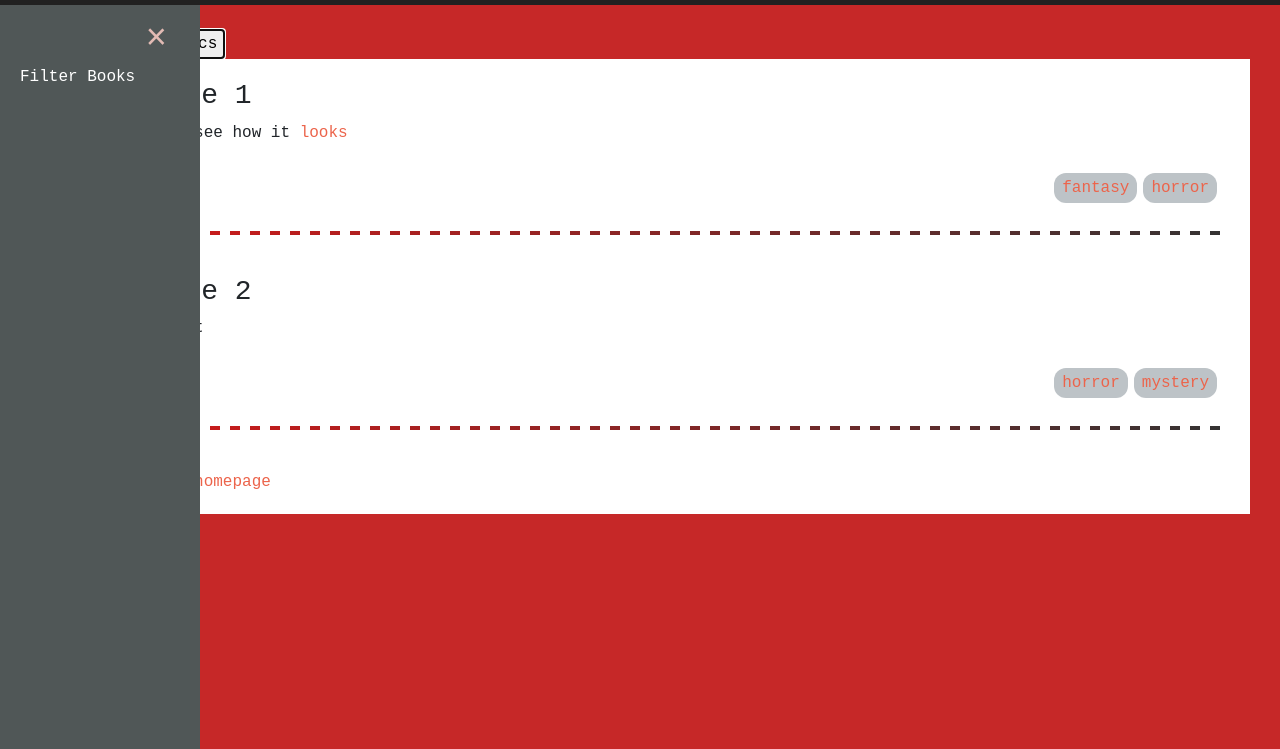
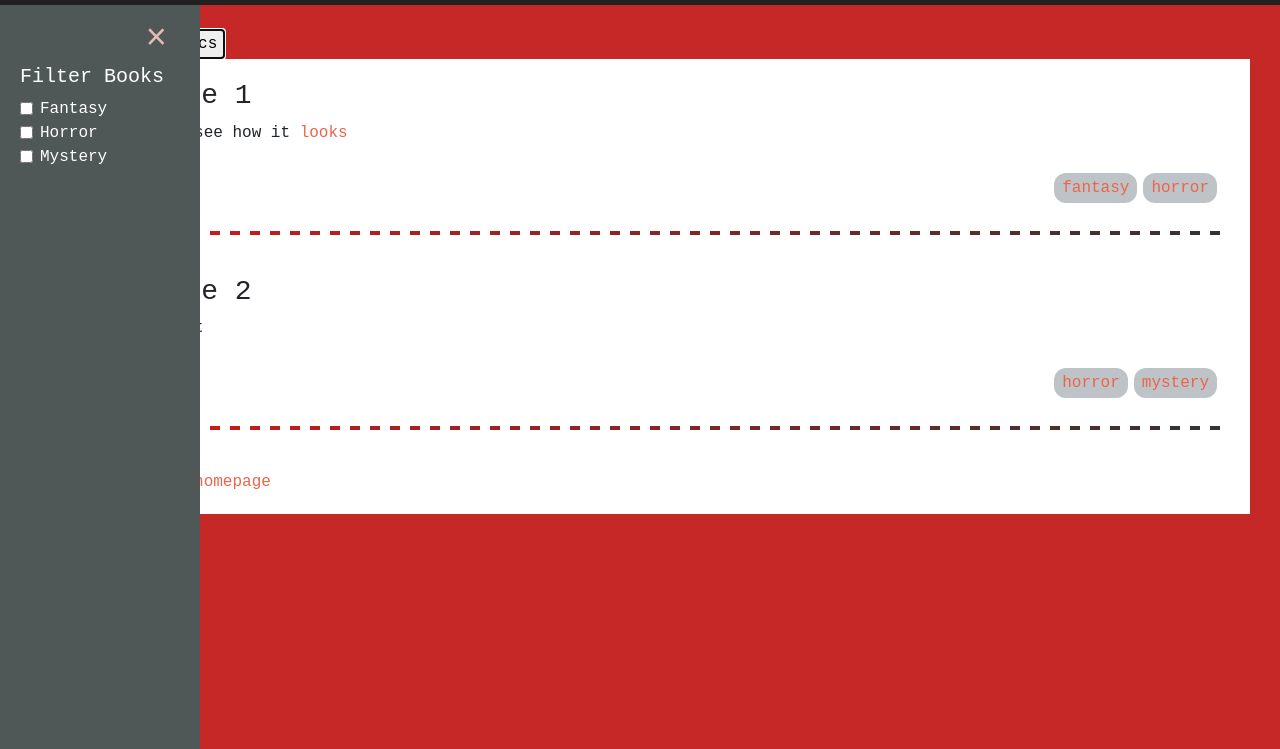
Before and after one commit to gbarboza12/lguide, a Gatsby site: page /categories/books/ in a window 1280 px wide. Both pictures are taken after a click on the button "Filter by Topics". Shown: the part 51-800 px from the top of the page. Built offline with nearby package versions, Linux system fonts and the light colour scheme; Gatsby itself is replaced by a stand-in of ours.

Commit message:
started filtering functionality

```diff
--- a/src/components/sidebar.js
+++ b/src/components/sidebar.js
@@ -1,28 +1,62 @@
 import React, { Component } from 'react'
-import { graphql } from 'gatsby'
 import './sidebar.css'
 
 export default class Sidebar extends Component {
   constructor(props) {
-    super(props);
+    super(props)
+    this.state = {
+      checkedItems: [],
+    }
 
-    this.close = this.close.bind(this);
+    this.close = this.close.bind(this)
+    this.handleChange = this.handleChange.bind(this)
   }
   close() {
-    this.props.close();
+    this.props.close()
+  }
+  update(filterItem) {
+    this.props.update(filterItem)
+  }
+  getFilters() {
+    const filters = []
+    this.props.filterItems.forEach(filter => {
+      filters.push({
+        filterName:
+          filter.fieldValue.charAt(0).toUpperCase() +
+          filter.fieldValue.slice(1),
+        count: filter.totalCount,
+      })
+    })
+    return filters;
+  }
+  handleChange(e) {
+    const filterItem = e.target.name
+    this.update(filterItem)
   }
   render() {
     const { pageType, pageContext } = this.props
+    const filterList = this.getFilters()
     return (
       <div className="sidebar">
-        <a
-          href="javascript:void(0)"
-          className="closebtn"
-          onClick={this.close}
-        >
+        <a href="javascript:void(0)" className="closebtn" onClick={this.close}>
           &times;
         </a>
-        {`Filter ${pageContext}`}
+        <h5>{`Filter ${pageContext}`}</h5>
+        {filterList.map(filter => (
+          <div className="form-check">
+            <input
+              type="checkbox"
+              className="form-check-input"
+              id="filterCheck"
+              name={filter.filterName}
+              onChange={this.handleChange}
+            />
+            <label className="form-check-label" for="filterCheck">
+              {filter.filterName}
+            </label>
+            <br />
+          </div>
+        ))}
       </div>
     )
   }
--- a/src/templates/category.js
+++ b/src/templates/category.js
@@ -12,28 +12,44 @@
     super(props)
     this.state = {
       showSidebar: false,
+      checkedItems: [],
     }
     this.toggleSidebar = this.toggleSidebar.bind(this)
+    this.updateCheckedItems = this.updateCheckedItems.bind(this)
   }
   toggleSidebar() {
     this.setState({
       showSidebar: !this.state.showSidebar,
     })
   }
+  updateCheckedItems(item) {
+    console.log("received " + item)
+    const tempList = this.state.checkedItems
+    // delete item if already in list
+    if (tempList.includes(item)) {
+      this.setState({
+        checkedItems: tempList.filter(function(listItem) {
+          return listItem !== item
+        }),
+      })
+    }
+    //add item to list
+    else {
+      this.setState(prevState => ({
+        checkedItems: [...prevState.checkedItems, item],
+      }))
+    }
+  }
   render() {
     const { category } = this.props.pageContext
-    const postEdges = this.props.data.allMarkdownRemark.edges
-
+    const postEdges = this.props.data.categories.edges
+    const filterItems = this.props.data.filters.group
     return (
       <Layout>
         <div className="container-fluid main-container">
           <button
             className=""
             type="button"
-            // data-toggle="collapse"
-            // data-target="#navbarNav"
-            // aria-controls="navbarNav"
-            // aria-expanded="false"
             aria-label="Toggle filter panel"
             onClick={this.toggleSidebar}
           >
@@ -42,7 +58,13 @@
             </span>
           </button>
           {this.state.showSidebar ? (
-            <Sidebar pageType={'category'} pageContext={category} close={this.toggleSidebar} />
+            <Sidebar
+              pageType={'category'}
+              pageContext={category}
+              close={this.toggleSidebar}
+              update={this.updateCheckedItems}
+              filterItems={filterItems}
+            />
           ) : null}
 
           <div className="main-content">
@@ -56,7 +78,7 @@
 
 export const pageQuery = graphql`
   query CategoryPage($category: String) {
-    allMarkdownRemark(
+    categories: allMarkdownRemark(
       filter: { frontmatter: { category: { eq: $category } } }
     ) {
       totalCount
@@ -75,5 +97,13 @@
         }
       }
     }
+    filters: allMarkdownRemark(
+      filter: { frontmatter: { category: { eq: $category } } }
+    ) {
+      group(field: frontmatter___tags) {
+        fieldValue
+        totalCount
+      }
+    }
   }
 `
```
Also changed, not shown: src/pages/index.js (+8 -8 lines).
